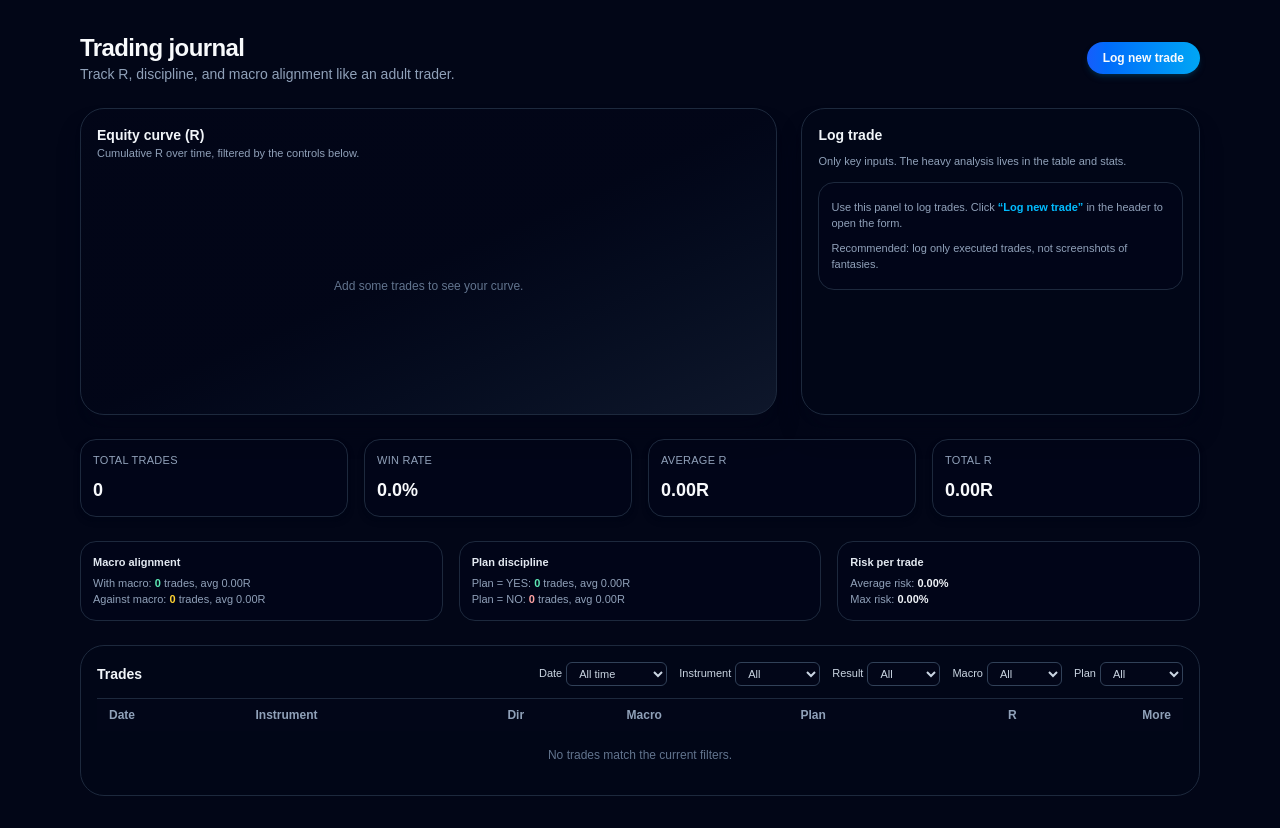
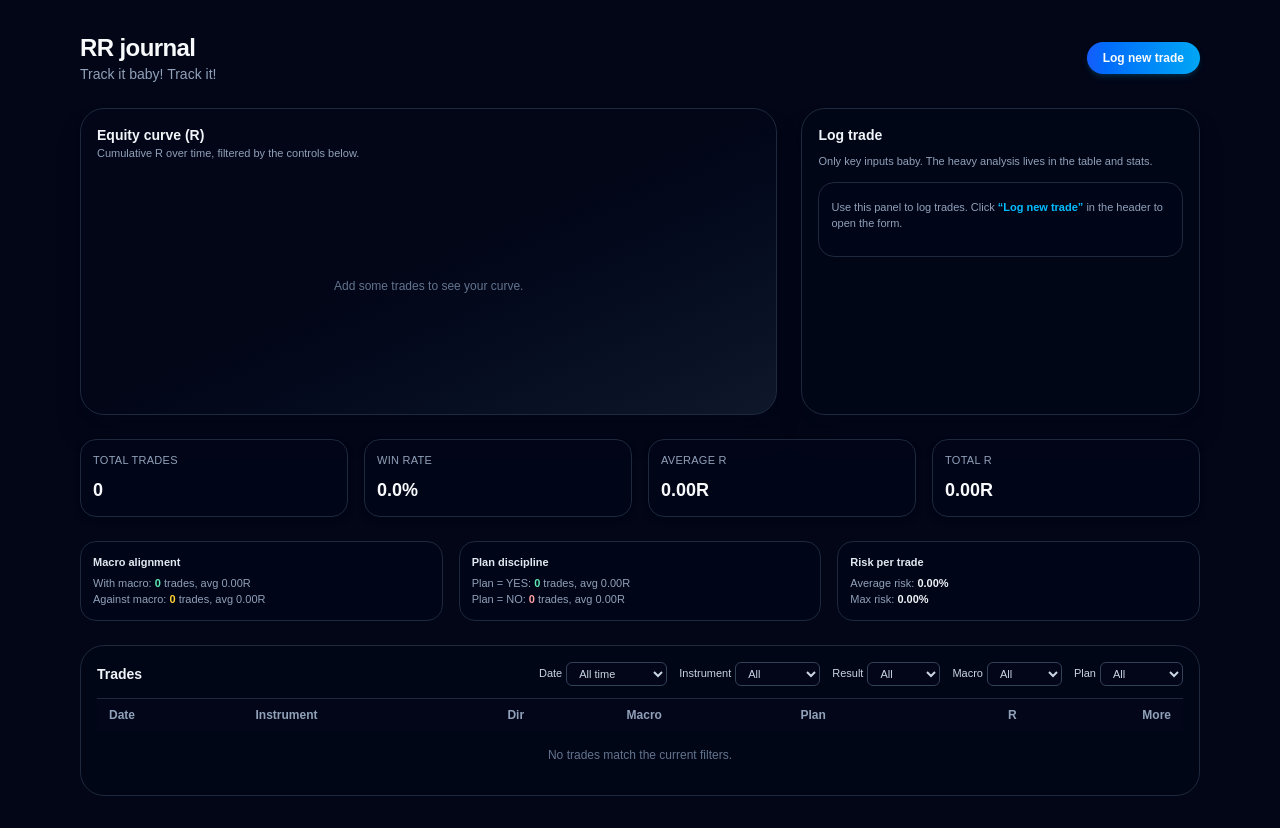
Before and after one commit to TheRRSpace/Prop-Dashboard-and-Journal, a Next.js app: page /journal in a window 1280 px wide. Built offline with nearby package versions, Linux system fonts and the light colour scheme.

Commit message:
update design

```diff
--- a/app/journal/page.tsx
+++ b/app/journal/page.tsx
@@ -354,11 +354,9 @@ export default function JournalPage() {
         <header className="flex flex-wrap items-center justify-between gap-4">
           <div>
             <h1 className="text-2xl font-semibold tracking-tight">
-              Trading journal
+              RR journal
             </h1>
-            <p className="text-sm text-slate-400">
-              Track R, discipline, and macro alignment like an adult trader.
-            </p>
+            <p className="text-sm text-slate-400">Track it baby! Track it!</p>
           </div>
           <button
             type="button"
@@ -467,7 +465,8 @@ export default function JournalPage() {
               {editingId ? "Edit trade" : "Log trade"}
             </h2>
             <p className="mb-3 text-[11px] text-slate-400">
-              Only key inputs. The heavy analysis lives in the table and stats.
+              Only key inputs baby. The heavy analysis lives in the table and
+              stats.
             </p>
 
             {showForm ? (
@@ -695,10 +694,6 @@ export default function JournalPage() {
                     “Log new trade”
                   </span>{" "}
                   in the header to open the form.
-                </p>
-                <p>
-                  Recommended: log only executed trades, not screenshots of
-                  fantasies.
                 </p>
               </div>
             )}
```
